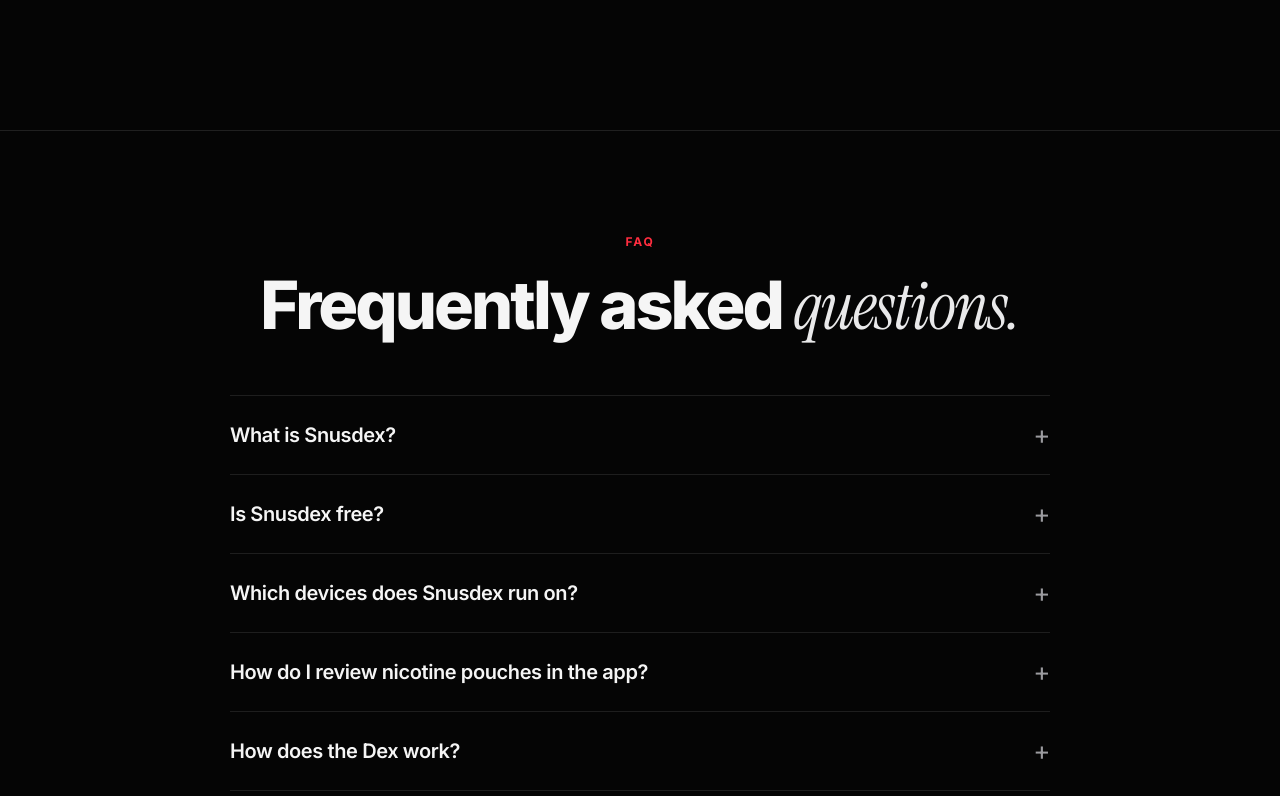
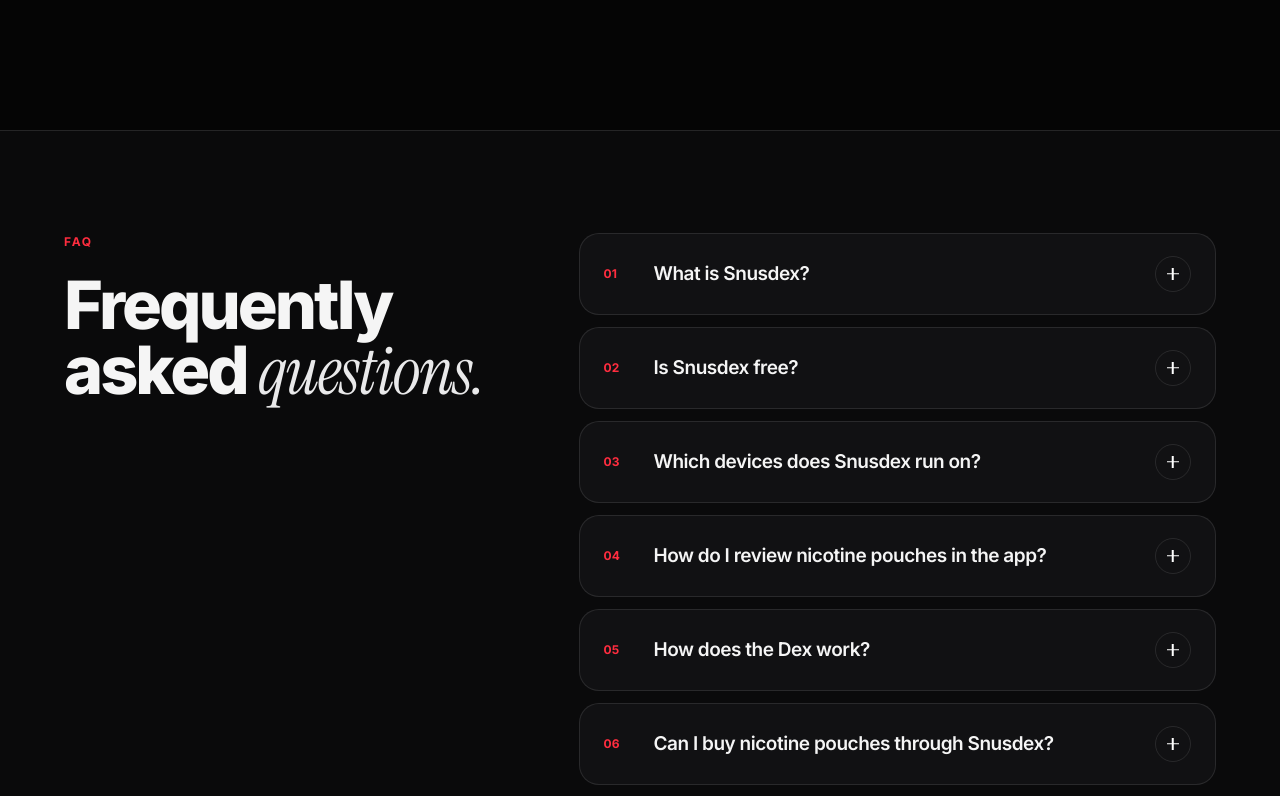
Before and after one commit to HazeCCS/sdx-home, a Next.js app: page /en/snusdex in a window 1280 px wide. Shown: the part 5680-6476 px from the top of the page. Built offline with nearby package versions, Linux system fonts and the light colour scheme.

Commit message:
style: redesign snusdex faq as split layout with numbered cards

```diff
--- a/src/app/[locale]/snusdex/page.tsx
+++ b/src/app/[locale]/snusdex/page.tsx
@@ -313,18 +313,22 @@ export default async function SnusdexPage({ params }: { params: Promise<{ locale
         </div>
       </section>
 
-      <section className="section sx-section" aria-labelledby="faq-title">
+      <section className="section sx-section sx-section--raised" aria-labelledby="faq-title">
         <div className="container sx-faq">
-          <header className="sx-heading sx-heading--center" {...reveal(0)}>
+          <header className="sx-faq-head" {...reveal(0)}>
             <span className="sx-eyebrow">{t.faq.eyebrow}</span>
             <h2 id="faq-title">
               <Heading {...t.faq.title} />
             </h2>
           </header>
-          <div className="sx-faq-list" {...reveal(1)}>
-            {t.faq.items.map((item) => (
-              <details key={item.question}>
-                <summary>{item.question}</summary>
+          <div className="sx-faq-list">
+            {t.faq.items.map((item, index) => (
+              <details key={item.question} {...reveal(index)}>
+                <summary>
+                  <span className="sx-faq-index">0{index + 1}</span>
+                  <span className="sx-faq-question">{item.question}</span>
+                  <i className="sx-faq-toggle" aria-hidden="true" />
+                </summary>
                 <p>{item.answer}</p>
               </details>
             ))}
--- a/src/app/globals.css
+++ b/src/app/globals.css
@@ -3145,26 +3145,48 @@ body:has(.driveradar-page) {
   border: 0;
 }
 
+.sx-faq {
+    display: grid;
+    grid-template-columns: minmax(0, .8fr) minmax(0, 1.2fr);
+    gap: clamp(40px, 7vw, 110px);
+    align-items: start;
+}
+
+.sx-faq-head {
+    position: sticky;
+    top: 120px;
+}
+
 .sx-faq-list {
-    max-width: 820px;
-    margin: 56px auto 0;
-    border-bottom: 1px solid var(--sx-line);
+    display: grid;
+    gap: 12px;
 }
 
 .sx-faq-list details {
-    border-top: 1px solid var(--sx-line);
+    border: 1px solid var(--sx-line);
+    border-radius: 20px;
+    background: #111113;
+    transition: border-color .25s ease, background .25s ease;
+}
+
+.sx-faq-list details:hover {
+    border-color: rgba(255, 255, 255, .22);
+}
+
+.sx-faq-list details[open] {
+    border-color: rgba(255, 45, 63, .5);
+    background:
+        radial-gradient(ellipse 80% 120% at 0% 0%, rgba(255, 45, 63, .14), transparent 65%),
+        #111113;
 }
 
 .sx-faq-list summary {
-    display: flex;
+    display: grid;
+    grid-template-columns: 34px minmax(0, 1fr) 36px;
     align-items: center;
-    justify-content: space-between;
-    gap: 24px;
-    padding: 24px 0;
+    gap: 16px;
+    padding: 22px 24px;
     cursor: pointer;
-    font-size: clamp(17px, 2vw, 20px);
-    font-weight: 600;
-    letter-spacing: -.02em;
     list-style: none;
 }
 
@@ -3172,29 +3194,92 @@ body:has(.driveradar-page) {
     display: none;
 }
 
-.sx-faq-list summary::after {
-    content: "+";
-    flex: none;
-    color: var(--sx-muted);
-    font-size: 26px;
-    font-weight: 300;
-    line-height: 1;
-    transition: transform .25s ease;
-}
-
-.sx-faq-list details[open] summary::after {
-    transform: rotate(45deg);
-}
-
 .sx-faq-list summary:focus-visible {
-    outline: 2px solid rgba(255, 45, 63, .7);
-    outline-offset: 4px;
+    outline: 2px solid var(--sx-red);
+    outline-offset: -2px;
+    border-radius: 20px;
+}
+
+.sx-faq-index {
+    color: var(--sx-red);
+    font-size: 12px;
+    font-weight: 700;
+}
+
+.sx-faq-question {
+    font-size: clamp(16px, 1.6vw, 19px);
+    font-weight: 600;
+    letter-spacing: -.025em;
+    line-height: 1.35;
+}
+
+.sx-faq-toggle {
+    position: relative;
+    width: 36px;
+    height: 36px;
+    border: 1px solid var(--sx-line);
+    border-radius: 50%;
+    transition: background .25s ease, border-color .25s ease, transform .3s ease;
+}
+
+.sx-faq-toggle::before,
+.sx-faq-toggle::after {
+    content: "";
+    position: absolute;
+    top: 50%;
+    left: 50%;
+    width: 12px;
+    height: 1.5px;
+    background: #fff;
+    transform: translate(-50%, -50%);
+}
+
+.sx-faq-toggle::after {
+    transform: translate(-50%, -50%) rotate(90deg);
+    transition: transform .3s ease;
+}
+
+.sx-faq-list details[open] .sx-faq-toggle {
+    border-color: var(--sx-red);
+    background: var(--sx-red);
+}
+
+.sx-faq-list details[open] .sx-faq-toggle::after {
+    transform: translate(-50%, -50%) rotate(0deg);
 }
 
 .sx-faq-list p {
-    max-width: 680px;
-    padding-bottom: 26px;
-    color: #a1a1a6;
+    max-width: 620px;
+    padding: 0 24px 26px 74px;
+    color: #b6b6bb;
     font-size: 15px;
     line-height: 1.75;
 }
+
+@media (max-width: 980px) {
+    .sx-faq {
+        grid-template-columns: minmax(0, 1fr);
+        gap: 36px;
+    }
+
+    .sx-faq-head {
+        position: static;
+    }
+}
+
+@media (max-width: 520px) {
+    .sx-faq-list summary {
+        grid-template-columns: 28px minmax(0, 1fr) 32px;
+        gap: 12px;
+        padding: 18px;
+    }
+
+    .sx-faq-toggle {
+        width: 32px;
+        height: 32px;
+    }
+
+    .sx-faq-list p {
+        padding: 0 18px 22px 58px;
+    }
+}
```
